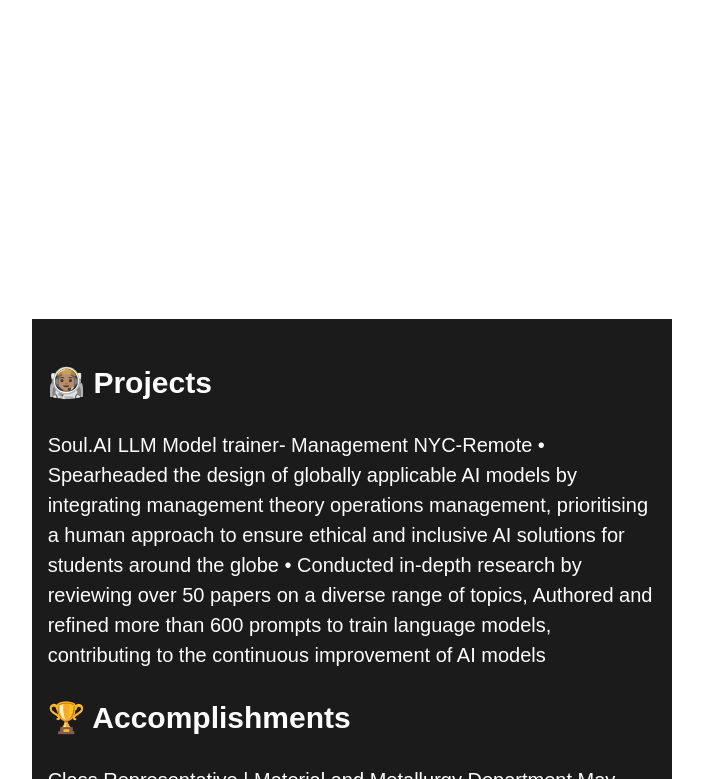
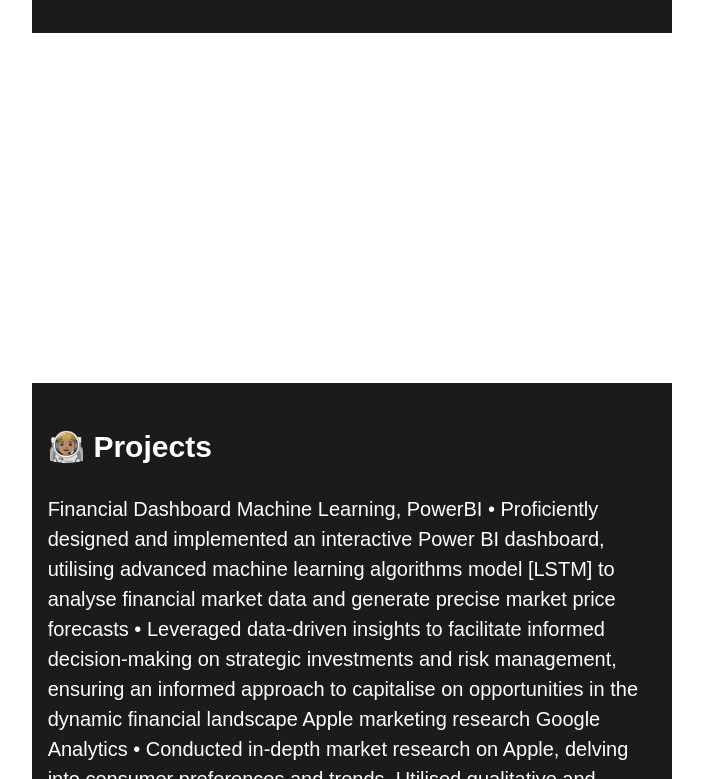
Before and after one commit to Puneetshivhare/web3D, a website built with Vite: page index.html in a window 1280 px wide. Shown: the part 2021-2800 px from the top of the page, without its empty margins (83-786 px from the left). Built offline with nearby package versions, Linux system fonts and the light colour scheme; animation ran at ten frames a second; files whose address does not match are found by name; a web font is replaced by a local one.

Commit message:
Add files via upload

```diff
--- a/index.html
+++ b/index.html
@@ -19,11 +19,11 @@
 
 
       <blockquote>
-        <p>I like making stuff and putting it on the internet</p>
+        <p>Trying stuff on the internet so that i can provide value to your cause</p>
       </blockquote>
 
       <section>
-        <h2>📜 Manifesto</h2>
+        <h2>📜 Coverletter</h2>
         <p>
           I am writing to express my strong interest in the Business Analytics Apprenticeship, as advertised. As a current Bachelor of Technology student minor in Economics at NITK, I am excited about the prospect of joining your program.
 
@@ -44,12 +44,19 @@
         <h2>👩🏽‍🚀 Projects</h2>
 
         <p>
-          Soul.AI
-LLM Model trainer- Management NYC-Remote
-• Spearheaded the design of globally applicable AI models by integrating management theory operations management,
-prioritising a human approach to ensure ethical and inclusive AI solutions for students around the globe
-• Conducted in-depth research by reviewing over 50 papers on a diverse range of topics, Authored and refined more
-than 600 prompts to train language models, contributing to the continuous improvement of AI models</p>
+
+          Financial Dashboard
+          Machine Learning, PowerBI
+          • Proficiently designed and implemented an interactive Power BI dashboard, utilising advanced machine learning
+          algorithms model [LSTM] to analyse financial market data and generate precise market price forecasts
+          • Leveraged data-driven insights to facilitate informed decision-making on strategic investments and risk management,
+          ensuring an informed approach to capitalise on opportunities in the dynamic financial landscape
+          Apple marketing research
+          Google Analytics
+          • Conducted in-depth market research on Apple, delving into consumer preferences and trends. Utilised qualitative
+          and quantitative research methods to gather comprehensive data.
+          • Applied qualitative and quantitative research methods to analyse gathered data. Generated detailed reports and
+          presentations, effectively communicating research results to inform marketing strategies</p>
 
         <h2>🏆 Accomplishments</h2>
 
```
